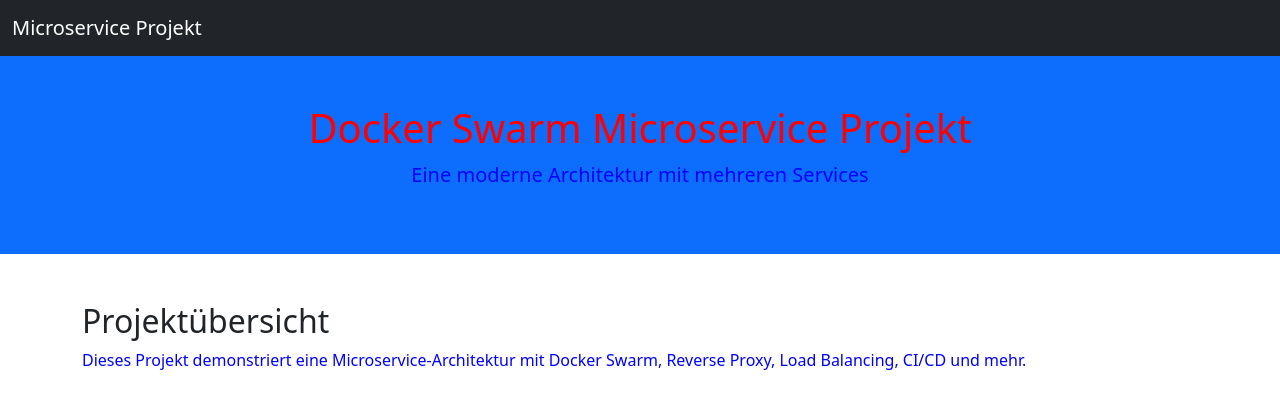
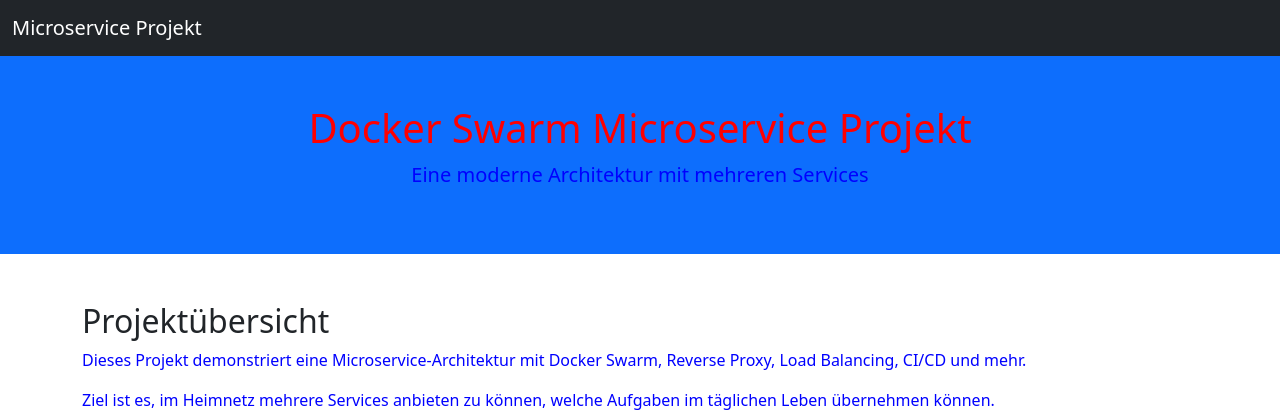
Before and after one commit to AljoschaNiss/docker-swarm-project-page, a plain HTML site: page index.html in a window 1280 px wide. Shown: the top 417 px of the page. Drawn offline with nearby package versions, Linux system fonts and the light colour scheme; files that its build step writes are made by us from their sources.

Commit message:
Deploying to main from @ AljoschaNiss/docker-swarm-project-page@ca8191a03736ed9a50e696200c302463ae184dd7 🚀

```diff
--- a/index.html
+++ b/index.html
@@ -3,7 +3,7 @@
   <head>
     <meta charset="UTF-8" />
     <meta name="viewport" content="width=device-width, initial-scale=1.0" />
-    <title>Docker Swarm Microservice Projekt</title>
+    <title>IoT-Microservice-Project</title>
     <link
       href="https://cdn.jsdelivr.net/npm/bootstrap@5.3.3/dist/css/bootstrap.min.css"
       rel="stylesheet"
@@ -30,6 +30,10 @@
         <p>
           Dieses Projekt demonstriert eine Microservice-Architektur mit Docker
           Swarm, Reverse Proxy, Load Balancing, CI/CD und mehr.
+        </p>
+        <p>
+          Ziel ist es, im Heimnetz mehrere Services anbieten zu können, welche
+          Aufgaben im täglichen Leben übernehmen können.
         </p>
       </section>
 
```
